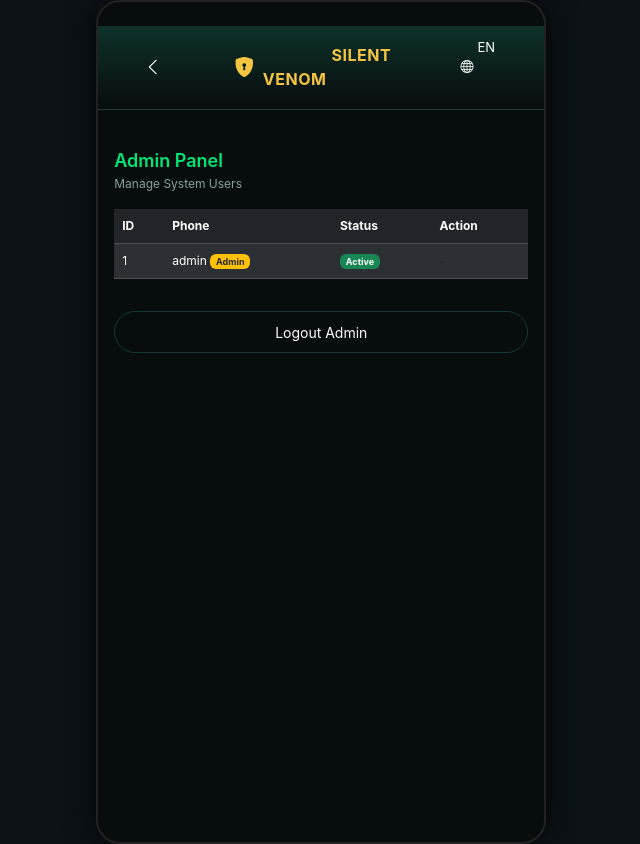
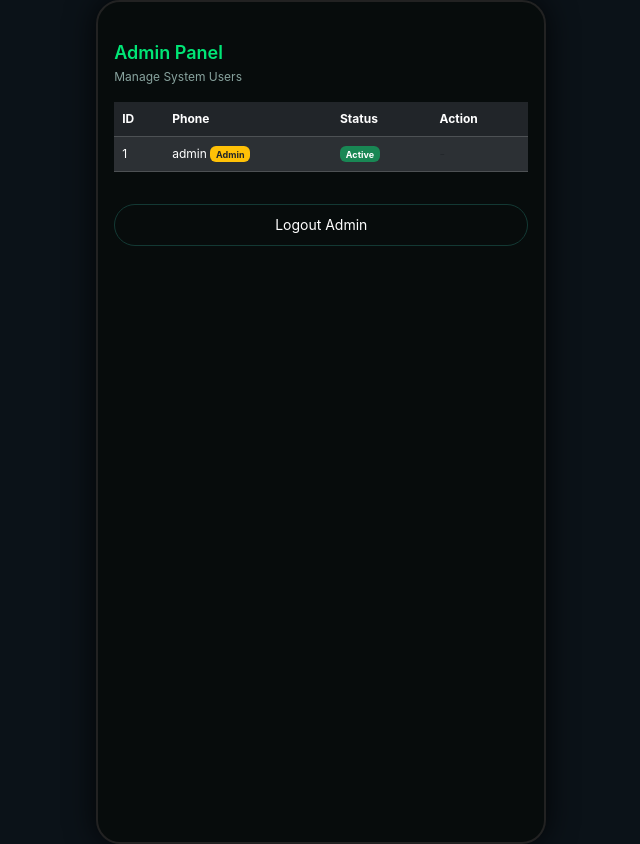
Before and after one commit to akshay20017chauhan-hub/SILENT_VENOM, a Flask app: page /admin in a window 1280 px wide. Shown: the whole page, without its empty margins (402-1042 px from the left). Run offline with Flask 3, Linux system fonts and the light colour scheme; a user stored in the database is signed in; data comes from the database, SQL or seed files in the repository.

Commit message:
Update base.html

```diff
--- a/templates/base.html
+++ b/templates/base.html
@@ -16,19 +16,9 @@
     <body>
 
     <div class="app-container">
-        <!-- Header -->
-        <header class="app-header">
-            <a href="javascript:history.back()" class="back-btn"><i class="bi bi-chevron-left"></i></a>
-            <div class="brand-logo">
-                <i class="bi bi-shield-lock-fill"></i>
-                SILENT VENOM
-            </div>
-            <div class="lang-selector">
-                <i class="bi bi-globe"></i> EN
-            </div>
-        </header>
 
-        {% with messages = get_flashed_messages(with_categories=true) %}
+
+       {% with messages = get_flashed_messages(with_categories=true) %}
             {% if messages %}
                 <div class="px-3 pt-2">
                     {% for category, message in messages %}
```
